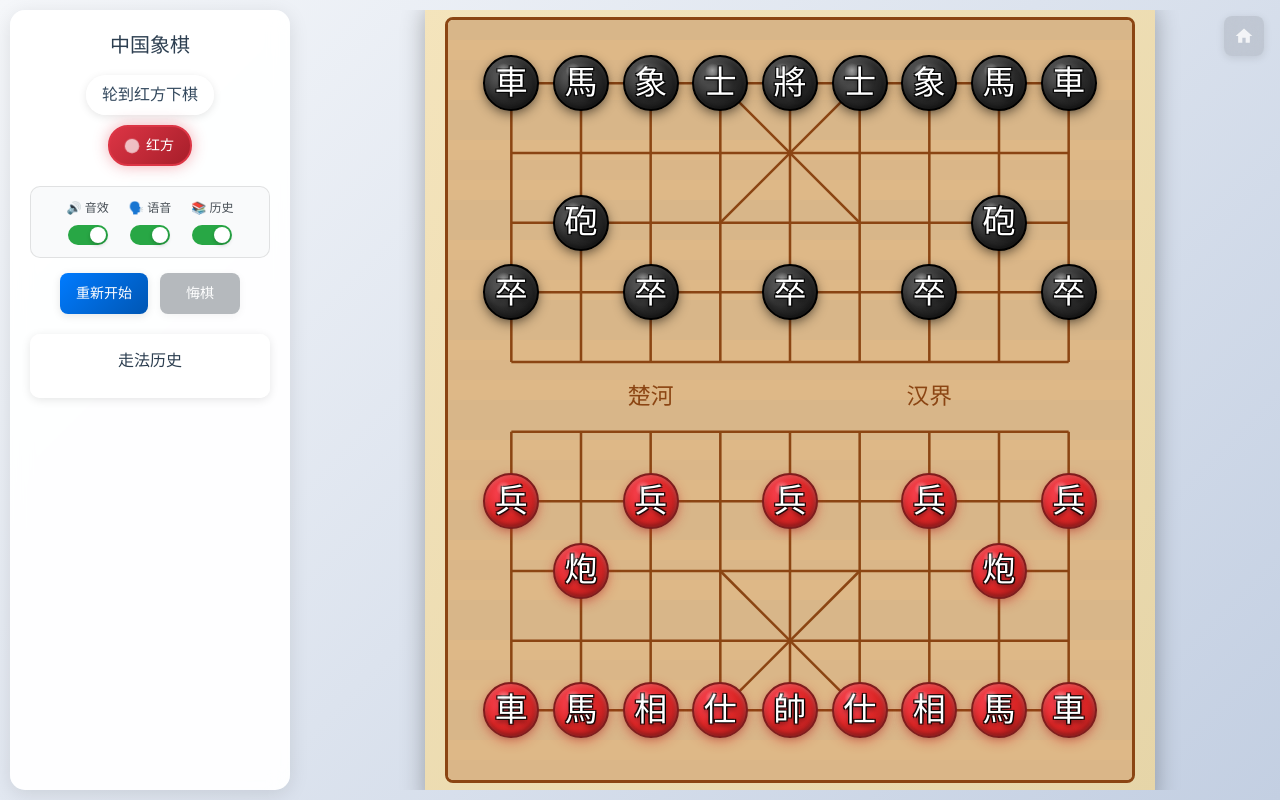
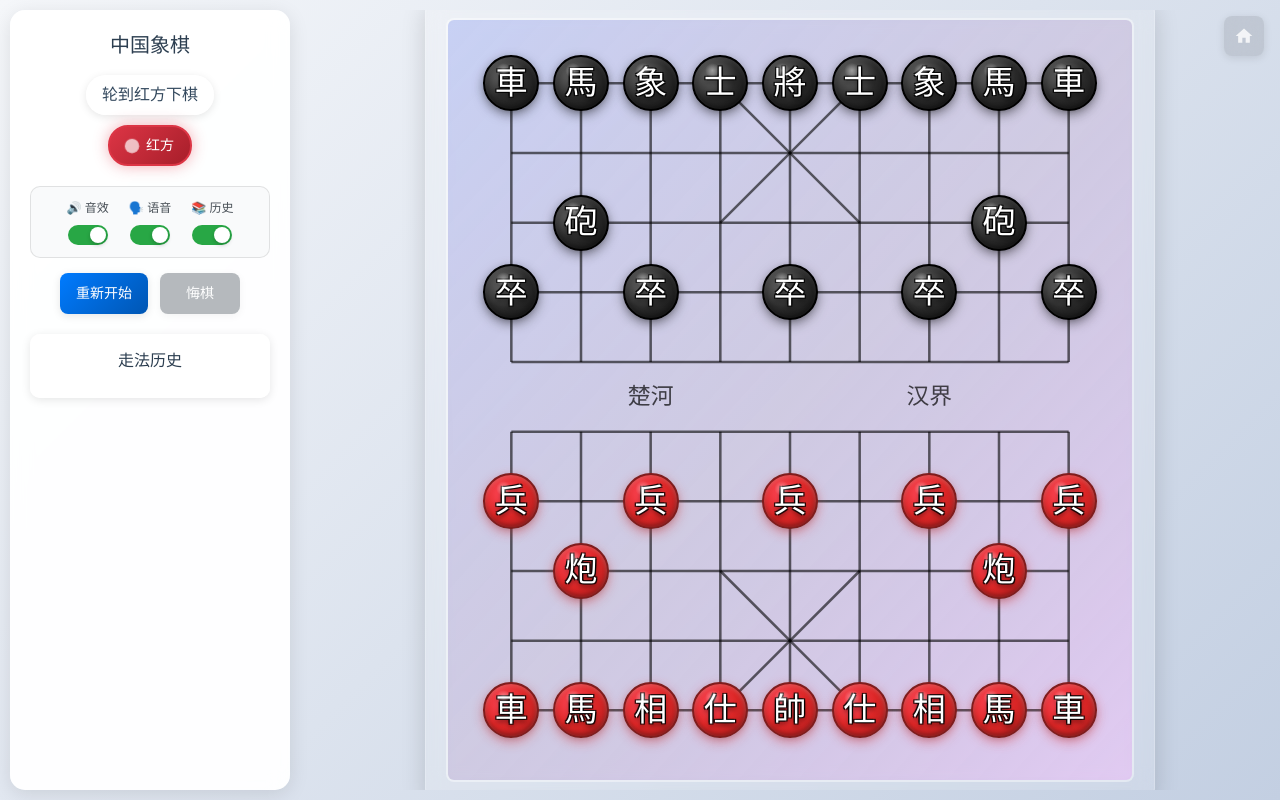
Before and after one commit to Quan666/Games, a Vue app: page /chess in a window 1280 px wide. Built offline with nearby package versions, Linux system fonts and the light colour scheme.

Commit message:
style: 更新棋盘背景调整棋盘线条和文本颜色

```diff
--- a/src/components/chess/board/ChessBoard.vue
+++ b/src/components/chess/board/ChessBoard.vue
@@ -3,25 +3,23 @@
     <div class="board-wrapper">
       <!-- SVG 棋盘 -->
       <svg :width="boardWidth" :height="boardHeight" class="chess-board">
-        <!-- 木质纹理背景 -->
+        <!-- 毛玻璃背景 -->
         <defs>
-          <pattern
-            id="woodTexture"
-            x="0"
-            y="0"
-            width="100"
-            height="100"
-            patternUnits="userSpaceOnUse"
-          >
-            <rect x="0" y="0" width="100" height="100" fill="#deb887" />
-            <rect x="0" y="0" width="100" height="20" fill="#d2b48c" opacity="0.5" />
-            <rect x="0" y="40" width="100" height="20" fill="#d2b48c" opacity="0.3" />
-            <rect x="0" y="80" width="100" height="20" fill="#d2b48c" opacity="0.5" />
-          </pattern>
+          <!-- 模糊滤镜定义 -->
+          <filter id="blur" x="-20%" y="-20%" width="140%" height="140%">
+            <feGaussianBlur in="SourceGraphic" stdDeviation="2" />
+          </filter>
+
+          <!-- 渐变背景定义 -->
+          <linearGradient id="glassGradient" x1="0%" y1="0%" x2="100%" y2="100%">
+            <stop offset="0%" style="stop-color: #667eea; stop-opacity: 0.3" />
+            <stop offset="50%" style="stop-color: #764ba2; stop-opacity: 0.2" />
+            <stop offset="100%" style="stop-color: #f093fb; stop-opacity: 0.3" />
+          </linearGradient>
         </defs>
 
         <!-- 背景 -->
-        <rect x="0" y="0" :width="boardWidth" :height="boardHeight" fill="url(#woodTexture)" />
+        <rect x="0" y="0" :width="boardWidth" :height="boardHeight" fill="url(#glassGradient)" />
 
         <!-- 棋盘线条 -->
         <!-- 横线 -->
@@ -31,7 +29,7 @@
             :y1="margin + (row - 1) * cellSize"
             :x2="margin + 8 * cellSize"
             :y2="margin + (row - 1) * cellSize"
-            stroke="#8B4513"
+            stroke="rgba(0, 0, 0, 0.6)"
             :stroke-width="2 * scale"
           />
         </g>
@@ -44,7 +42,7 @@
             :y1="margin"
             :x2="margin + (col - 1) * cellSize"
             :y2="margin + 4 * cellSize"
-            stroke="#8B4513"
+            stroke="rgba(0, 0, 0, 0.6)"
             :stroke-width="2 * scale"
           />
           <!-- 下半部分 -->
@@ -53,7 +51,7 @@
             :y1="margin + 5 * cellSize"
             :x2="margin + (col - 1) * cellSize"
             :y2="margin + 9 * cellSize"
-            stroke="#8B4513"
+            stroke="rgba(0, 0, 0, 0.6)"
             :stroke-width="2 * scale"
           />
         </g>
@@ -65,7 +63,7 @@
           :y1="margin"
           :x2="margin + 5 * cellSize"
           :y2="margin + 2 * cellSize"
-          stroke="#8B4513"
+          stroke="rgba(0, 0, 0, 0.6)"
           :stroke-width="2 * scale"
         />
         <line
@@ -73,7 +71,7 @@
           :y1="margin"
           :x2="margin + 3 * cellSize"
           :y2="margin + 2 * cellSize"
-          stroke="#8B4513"
+          stroke="rgba(0, 0, 0, 0.6)"
           :stroke-width="2 * scale"
         />
 
@@ -83,7 +81,7 @@
           :y1="margin + 7 * cellSize"
           :x2="margin + 5 * cellSize"
           :y2="margin + 9 * cellSize"
-          stroke="#8B4513"
+          stroke="rgba(0, 0, 0, 0.6)"
           :stroke-width="2 * scale"
         />
         <line
@@ -91,7 +89,7 @@
           :y1="margin + 7 * cellSize"
           :x2="margin + 3 * cellSize"
           :y2="margin + 9 * cellSize"
-          stroke="#8B4513"
+          stroke="rgba(0, 0, 0, 0.6)"
           :stroke-width="2 * scale"
         />
 
@@ -102,7 +100,7 @@
           font-family="serif"
           :font-size="18 * scale"
           font-weight="bold"
-          fill="#8B4513"
+          fill="rgba(0, 0, 0, 0.7)"
           text-anchor="middle"
         >
           楚河
@@ -113,7 +111,7 @@
           font-family="serif"
           :font-size="18 * scale"
           font-weight="bold"
-          fill="#8B4513"
+          fill="rgba(0, 0, 0, 0.7)"
           text-anchor="middle"
         >
           汉界
@@ -129,7 +127,7 @@
               :y1="margin + 2 * cellSize - 6 * scale"
               :x2="margin + x * cellSize - 6 * scale"
               :y2="margin + 2 * cellSize - 6 * scale"
-              stroke="#000"
+              stroke="rgba(0, 0, 0, 0.6)"
               :stroke-width="1.5 * scale"
             />
             <line
@@ -137,7 +135,7 @@
               :y1="margin + 2 * cellSize - 12 * scale"
               :x2="margin + x * cellSize - 6 * scale"
               :y2="margin + 2 * cellSize - 6 * scale"
-              stroke="#000"
+              stroke="rgba(0, 0, 0, 0.6)"
               :stroke-width="1.5 * scale"
             />
           </g>
@@ -148,7 +146,7 @@
               :y1="margin + 2 * cellSize - 6 * scale"
               :x2="margin + x * cellSize + 12 * scale"
               :y2="margin + 2 * cellSize - 6 * scale"
-              stroke="#000"
+              stroke="rgba(0, 0, 0, 0.6)"
               :stroke-width="1.5 * scale"
             />
             <line
@@ -156,7 +154,7 @@
               :y1="margin + 2 * cellSize - 12 * scale"
               :x2="margin + x * cellSize + 6 * scale"
               :y2="margin + 2 * cellSize - 6 * scale"
-              stroke="#000"
+              stroke="rgba(0, 0, 0, 0.6)"
               :stroke-width="1.5 * scale"
             />
           </g>
@@ -167,7 +165,7 @@
               :y1="margin + 2 * cellSize + 6 * scale"
               :x2="margin + x * cellSize - 6 * scale"
               :y2="margin + 2 * cellSize + 6 * scale"
-              stroke="#000"
+              stroke="rgba(0, 0, 0, 0.6)"
               :stroke-width="1.5 * scale"
             />
             <line
@@ -175,7 +173,7 @@
               :y1="margin + 2 * cellSize + 6 * scale"
               :x2="margin + x * cellSize - 6 * scale"
               :y2="margin + 2 * cellSize + 12 * scale"
-              stroke="#000"
+              stroke="rgba(0, 0, 0, 0.6)"
               :stroke-width="1.5 * scale"
             />
           </g>
@@ -186,7 +184,7 @@
               :y1="margin + 2 * cellSize + 6 * scale"
               :x2="margin + x * cellSize + 12 * scale"
               :y2="margin + 2 * cellSize + 6 * scale"
-              stroke="#000"
+              stroke="rgba(0, 0, 0, 0.6)"
               :stroke-width="1.5 * scale"
             />
             <line
@@ -194,7 +192,7 @@
               :y1="margin + 2 * cellSize + 6 * scale"
               :x2="margin + x * cellSize + 6 * scale"
               :y2="margin + 2 * cellSize + 12 * scale"
-              stroke="#000"
+              stroke="rgba(0, 0, 0, 0.6)"
               :stroke-width="1.5 * scale"
             />
           </g>
@@ -209,7 +207,7 @@
               :y1="margin + 7 * cellSize - 6 * scale"
               :x2="margin + x * cellSize - 6 * scale"
               :y2="margin + 7 * cellSize - 6 * scale"
-              stroke="#d32f2f"
+              stroke="rgba(211, 47, 47, 0.7)"
               :stroke-width="1.5 * scale"
             />
             <line
@@ -217,7 +215,7 @@
               :y1="margin + 7 * cellSize - 12 * scale"
               :x2="margin + x * cellSize - 6 * scale"
               :y2="margin + 7 * cellSize - 6 * scale"
-              stroke="#d32f2f"
+              stroke="rgba(211, 47, 47, 0.7)"
               :stroke-width="1.5 * scale"
             />
           </g>
@@ -228,7 +226,7 @@
               :y1="margin + 7 * cellSize - 6 * scale"
               :x2="margin + x * cellSize + 12 * scale"
               :y2="margin + 7 * cellSize - 6 * scale"
-              stroke="#d32f2f"
+              stroke="rgba(211, 47, 47, 0.7)"
               :stroke-width="1.5 * scale"
             />
             <line
@@ -236,7 +234,7 @@
               :y1="margin + 7 * cellSize - 12 * scale"
               :x2="margin + x * cellSize + 6 * scale"
               :y2="margin + 7 * cellSize - 6 * scale"
-              stroke="#d32f2f"
+              stroke="rgba(211, 47, 47, 0.7)"
               :stroke-width="1.5 * scale"
             />
           </g>
@@ -247,7 +245,7 @@
               :y1="margin + 7 * cellSize + 6 * scale"
               :x2="margin + x * cellSize - 6 * scale"
               :y2="margin + 7 * cellSize + 6 * scale"
-              stroke="#d32f2f"
+              stroke="rgba(211, 47, 47, 0.7)"
               :stroke-width="1.5 * scale"
             />
             <line
@@ -255,7 +253,7 @@
               :y1="margin + 7 * cellSize + 6 * scale"
               :x2="margin + x * cellSize - 6 * scale"
               :y2="margin + 7 * cellSize + 12 * scale"
-              stroke="#d32f2f"
+              stroke="rgba(211, 47, 47, 0.7)"
               :stroke-width="1.5 * scale"
             />
           </g>
@@ -266,7 +264,7 @@
               :y1="margin + 7 * cellSize + 6 * scale"
               :x2="margin + x * cellSize + 12 * scale"
               :y2="margin + 7 * cellSize + 6 * scale"
-              stroke="#d32f2f"
+              stroke="rgba(211, 47, 47, 0.7)"
               :stroke-width="1.5 * scale"
             />
             <line
@@ -274,7 +272,7 @@
               :y1="margin + 7 * cellSize + 6 * scale"
               :x2="margin + x * cellSize + 6 * scale"
               :y2="margin + 7 * cellSize + 12 * scale"
-              stroke="#d32f2f"
+              stroke="rgba(211, 47, 47, 0.7)"
               :stroke-width="1.5 * scale"
             />
           </g>
@@ -290,7 +288,7 @@
               :y1="margin + 3 * cellSize - 4 * scale"
               :x2="margin + x * cellSize - 4 * scale"
               :y2="margin + 3 * cellSize - 4 * scale"
-              stroke="#000"
+              stroke="rgba(0, 0, 0, 0.6)"
               :stroke-width="1 * scale"
             />
             <line
@@ -298,7 +296,7 @@
               :y1="margin + 3 * cellSize - 10 * scale"
               :x2="margin + x * cellSize - 4 * scale"
               :y2="margin + 3 * cellSize - 4 * scale"
-              stroke="#000"
+              stroke="rgba(0, 0, 0, 0.6)"
               :stroke-width="1 * scale"
             />
           </g>
@@ -309,7 +307,7 @@
               :y1="margin + 3 * cellSize - 4 * scale"
               :x2="margin + x * cellSize + 10 * scale"
               :y2="margin + 3 * cellSize - 4 * scale"
-              stroke="#000"
+              stroke="rgba(0, 0, 0, 0.6)"
               :stroke-width="1 * scale"
             />
             <line
@@ -317,7 +315,7 @@
               :y1="margin + 3 * cellSize - 10 * scale"
               :x2="margin + x * cellSize + 4 * scale"
               :y2="margin + 3 * cellSize - 4 * scale"
-              stroke="#000"
+              stroke="rgba(0, 0, 0, 0.6)"
               :stroke-width="1 * scale"
             />
           </g>
@@ -328,7 +326,7 @@
               :y1="margin + 3 * cellSize + 4 * scale"
               :x2="margin + x * cellSize - 4 * scale"
               :y2="margin + 3 * cellSize + 4 * scale"
-              stroke="#000"
+              stroke="rgba(0, 0, 0, 0.6)"
               :stroke-width="1 * scale"
             />
             <line
@@ -336,7 +334,7 @@
               :y1="margin + 3 * cellSize + 4 * scale"
               :x2="margin + x * cellSize - 4 * scale"
               :y2="margin + 3 * cellSize + 10 * scale"
-              stroke="#000"
+              stroke="rgba(0, 0, 0, 0.6)"
               :stroke-width="1 * scale"
             />
           </g>
@@ -347,7 +345,7 @@
               :y1="margin + 3 * cellSize + 4 * scale"
               :x2="margin + x * cellSize + 10 * scale"
               :y2="margin + 3 * cellSize + 4 * scale"
-              stroke="#000"
+              stroke="rgba(0, 0, 0, 0.6)"
               :stroke-width="1 * scale"
             />
             <line
@@ -355,7 +353,7 @@
               :y1="margin + 3 * cellSize + 4 * scale"
               :x2="margin + x * cellSize + 4 * scale"
               :y2="margin + 3 * cellSize + 10 * scale"
-              stroke="#000"
+              stroke="rgba(0, 0, 0, 0.6)"
               :stroke-width="1 * scale"
             />
           </g>
@@ -370,7 +368,7 @@
               :y1="margin + 6 * cellSize - 4 * scale"
               :x2="margin + x * cellSize - 4 * scale"
               :y2="margin + 6 * cellSize - 4 * scale"
-              stroke="#d32f2f"
+              stroke="rgba(211, 47, 47, 0.7)"
               :stroke-width="1 * scale"
             />
             <line
@@ -378,7 +376,7 @@
               :y1="margin + 6 * cellSize - 10 * scale"
               :x2="margin + x * cellSize - 4 * scale"
               :y2="margin + 6 * cellSize - 4 * scale"
-              stroke="#d32f2f"
+              stroke="rgba(211, 47, 47, 0.7)"
               :stroke-width="1 * scale"
             />
           </g>
@@ -389,7 +387,7 @@
               :y1="margin + 6 * cellSize - 4 * scale"
               :x2="margin + x * cellSize + 10 * scale"
               :y2="margin + 6 * cellSize - 4 * scale"
-              stroke="#d32f2f"
+              stroke="rgba(211, 47, 47, 0.7)"
               :stroke-width="1 * scale"
             />
             <line
@@ -397,7 +395,7 @@
               :y1="margin + 6 * cellSize - 10 * scale"
               :x2="margin + x * cellSize + 4 * scale"
               :y2="margin + 6 * cellSize - 4 * scale"
-              stroke="#d32f2f"
+              stroke="rgba(211, 47, 47, 0.7)"
               :stroke-width="1 * scale"
             />
           </g>
@@ -408,7 +406,7 @@
               :y1="margin + 6 * cellSize + 4 * scale"
               :x2="margin + x * cellSize - 4 * scale"
               :y2="margin + 6 * cellSize + 4 * scale"
-              stroke="#d32f2f"
+              stroke="rgba(211, 47, 47, 0.7)"
               :stroke-width="1 * scale"
             />
             <line
@@ -416,7 +414,7 @@
               :y1="margin + 6 * cellSize + 4 * scale"
               :x2="margin + x * cellSize - 4 * scale"
               :y2="margin + 6 * cellSize + 10 * scale"
-              stroke="#d32f2f"
+              stroke="rgba(211, 47, 47, 0.7)"
               :stroke-width="1 * scale"
             />
           </g>
@@ -427,7 +425,7 @@
               :y1="margin + 6 * cellSize + 4 * scale"
               :x2="margin + x * cellSize + 10 * scale"
               :y2="margin + 6 * cellSize + 4 * scale"
-              stroke="#d32f2f"
+              stroke="rgba(211, 47, 47, 0.7)"
               :stroke-width="1 * scale"
             />
             <line
@@ -435,7 +433,7 @@
               :y1="margin + 6 * cellSize + 4 * scale"
               :x2="margin + x * cellSize + 4 * scale"
               :y2="margin + 6 * cellSize + 10 * scale"
-              stroke="#d32f2f"
+              stroke="rgba(211, 47, 47, 0.7)"
               :stroke-width="1 * scale"
             />
           </g>
@@ -644,16 +642,24 @@ const getAttackTargetPiece = (pos: Position) => {
 .chess-board-container {
   display: inline-block;
   padding: 20px;
-  background: linear-gradient(135deg, #f4e4bc, #e6d5a8);
+  background: rgba(255, 255, 255, 0.15);
+  backdrop-filter: blur(10px);
+  -webkit-backdrop-filter: blur(10px);
+  border: 1px solid rgba(255, 255, 255, 0.2);
   border-radius: 15px;
-  box-shadow: 0 8px 25px rgba(0, 0, 0, 0.3);
+  box-shadow:
+    0 8px 25px rgba(0, 0, 0, 0.15),
+    inset 0 1px 0 rgba(255, 255, 255, 0.3);
 }
 
 .board-wrapper {
   position: relative;
-  border: 3px solid #8b4513;
+  border: 2px solid rgba(255, 255, 255, 0.3);
   border-radius: 8px;
   overflow: hidden;
+  background: rgba(255, 255, 255, 0.1);
+  backdrop-filter: blur(5px);
+  -webkit-backdrop-filter: blur(5px);
 }
 
 .chess-board {
```
